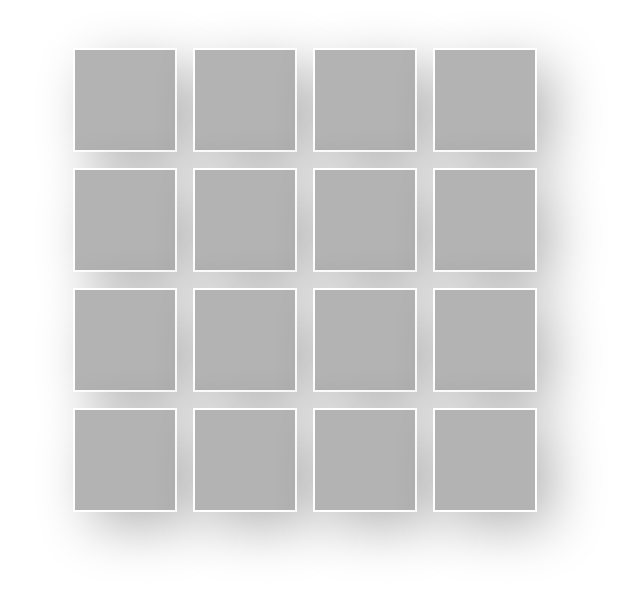
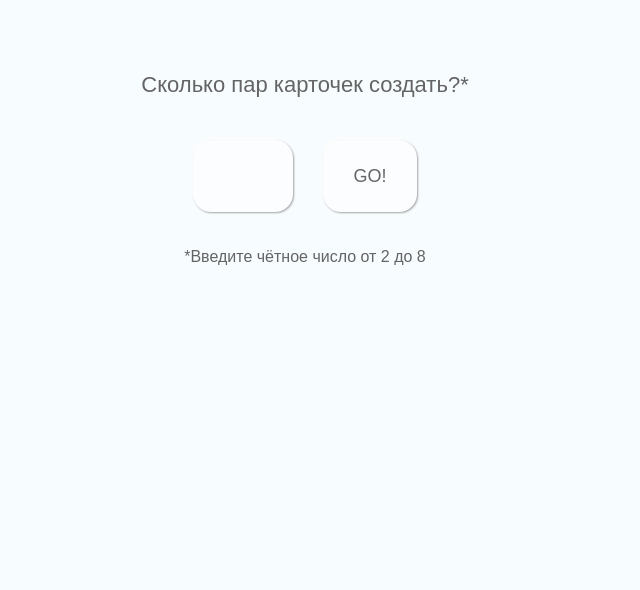
Before and after one commit to porfirieva/Java-Script, a plain HTML site: page std/pairs/index.html in a window 1280 px wide. Shown: the whole page, without its empty margins (335-975 px from the left). Drawn offline with Linux system fonts and the light colour scheme.

Commit message:
game pairs

```diff
--- a/std/pairs/main.js
+++ b/std/pairs/main.js
@@ -1,8 +1,8 @@
 (function () {
-  createCards(16); // initial app
+  initialGame();
 
   function createCards(cardsCount) {
-    const numbersArray = createPairsArray(8);
+    const numbersArray = createPairsArray(cardsCount / 2);
     const randomNumbers = shuffleNumbers(numbersArray);
 
     for (let i = 0; i < cardsCount; i++) {
@@ -32,22 +32,78 @@
     return numbers;
   }
 
-  const cards = document.querySelectorAll(".card");
+  function restartGame() {
+    const restartBtn = document.createElement("button");
+    restartBtn.classList.add("btn");
+    restartBtn.textContent = "Сыграть еще раз";
 
-  cards.forEach((item) => {
-    item.addEventListener("click", (e) => {
-      e.target.classList.add("visible");
+    const clearField = document.querySelector(".container");
+    clearField.append(restartBtn);
 
-      let visibleCards = document.querySelectorAll(".visible");
-      // console.log(visibleCards.length);
+    restartBtn.addEventListener("click", () => {
+      while (clearField.firstChild) {
+        clearField.removeChild(clearField.firstChild);
+      }
+      initialGame();
+    });
+  }
 
-      if (visibleCards.length === 3) {
-        document.querySelectorAll(".visible").forEach((item) => {
-          item.classList.remove("visible");
+  function initialGame() {
+    const message = document.createElement("p");
+    message.classList.add("message");
+    message.textContent = "Сколько пар карточек создать?*";
+    const rules = document.createElement("p");
+    rules.textContent = "*Введите чётное число от 2 до 8";
+
+    const form = document.createElement("form");
+    const input = document.createElement("input");
+    input.classList.add("input");
+    const btnStart = document.createElement("input");
+    btnStart.setAttribute("type", "submit");
+    btnStart.setAttribute("value", "GO!");
+    btnStart.classList.add("btn");
+
+    form.append(input, btnStart);
+
+    document.querySelector(".container").append(message, form, rules);
+
+    form.addEventListener("submit", (e) => {
+      e.preventDefault();
+      let pairs = input.value;
+      const clearField = document.querySelector(".container");
+      while (clearField.firstChild) {
+        clearField.removeChild(clearField.firstChild);
+      }
+      createCards(pairs * 2);
+
+      const cards = document.querySelectorAll(".card");
+
+      let lastValue;
+      let lastCard;
+
+      cards.forEach((item) => {
+        item.addEventListener("click", () => {
+          item.classList.add("visible");
+          let visibleCards = document.querySelectorAll(".visible");
+          let currentValue = item.textContent;
+          item.classList.add("visible");
+
+          if (visibleCards.length % 2 !== 0) {
+            lastValue = currentValue;
+            lastCard = item;
+          } else if (visibleCards.length % 2 === 0) {
+            setTimeout(() => {
+              if (lastValue !== currentValue) {
+                item.classList.remove("visible");
+                lastCard.classList.remove("visible");
+              }
+              if (visibleCards.length === cards.length) {
+                restartGame();
+              }
+            }, 300);
+          }
         });
-      }
+      });
     });
-  });
-
-  // console.log(item.classList.contains("visible"));
+  }
 })();
--- a/std/pairs/style.css
+++ b/std/pairs/style.css
@@ -4,6 +4,9 @@ body {
   justify-content: center;
   overflow: hidden;
   margin: 0;
+
+  font-family: Arial, Helvetica, sans-serif;
+  background-color: #f7fcff;
 }
 
 .container {
@@ -26,12 +29,11 @@ body {
 
   font-size: 54px;
   font-weight: 800;
-  color: #fff;
-  background-color: rgb(179, 179, 179);
+  color: rgb(0 0 255);
   cursor: pointer;
-  box-shadow:   inset 0 -3em 3em rgba(0,0,0,0.1),
-  0 0  0 2px rgb(255,255,255),
-  0.3em 0.3em 1em rgba(0,0,0,0.3);
+  outline: 1px solid #c2c2c2;
+  border-radius: 24px;
+  background: #f7f7f7;
 }
 
 .card::after {
@@ -40,8 +42,73 @@ body {
   width: 100%;
   height: 100%;
   background-color: inherit;
+  border-radius: inherit;
+  box-shadow: 1px 1px 2px #a5a5a5, -1px -2px 2px #fdfdfd;
+
 }
+
+.card:hover::after {
+  box-shadow: inset 1px 1px 2px #a5a5a5, inset -1px -2px 2px #fdfdfd;
+}
+
+/* .card:hover {
+  box-shadow: none;
+} */
 
 .card.visible::after {
   opacity: 0;
+  transition: 0.1s ease-in-out;
 }
+
+button {
+  display: block;
+}
+
+.btn {
+  border-style: none;
+  border-radius: 18px;
+  padding: 20px 30px;
+
+  font-size: 18px;
+  cursor: pointer;
+  color: rgb(100, 100, 100);
+  background: #fbfdff;
+  box-shadow: 1px 1px 2px #a5a5a5, -1px -2px 2px #fdfdfd;
+}
+
+.btn:hover {
+  box-shadow: inset 1px 1px 2px #a5a5a5, inset -1px -2px 2px #fdfdfd;
+  color: rgb(0 0 255);
+}
+
+.input {
+  max-width: 40px;
+  margin-right: 30px;
+  border-style: none;
+  outline: 0;
+  border-radius: 18px;
+  padding: 20px 30px;
+  font-size: 28px;
+  cursor: pointer;
+  color: rgb(0 0 255);
+  background: #fbfdff;
+  box-shadow: 1px 1px 2px #a5a5a5, -1px -2px 2px #fdfdfd;
+}
+
+input:focus {
+  box-shadow: none;
+  outline: 1px solid #c2c2c2;
+}
+
+form {
+  display: flex;
+}
+
+.message {
+  font-size: 22px;
+}
+
+p {
+  color: rgb(100, 100, 100);
+
+}
```
Also changed, not shown: 2 other files.
